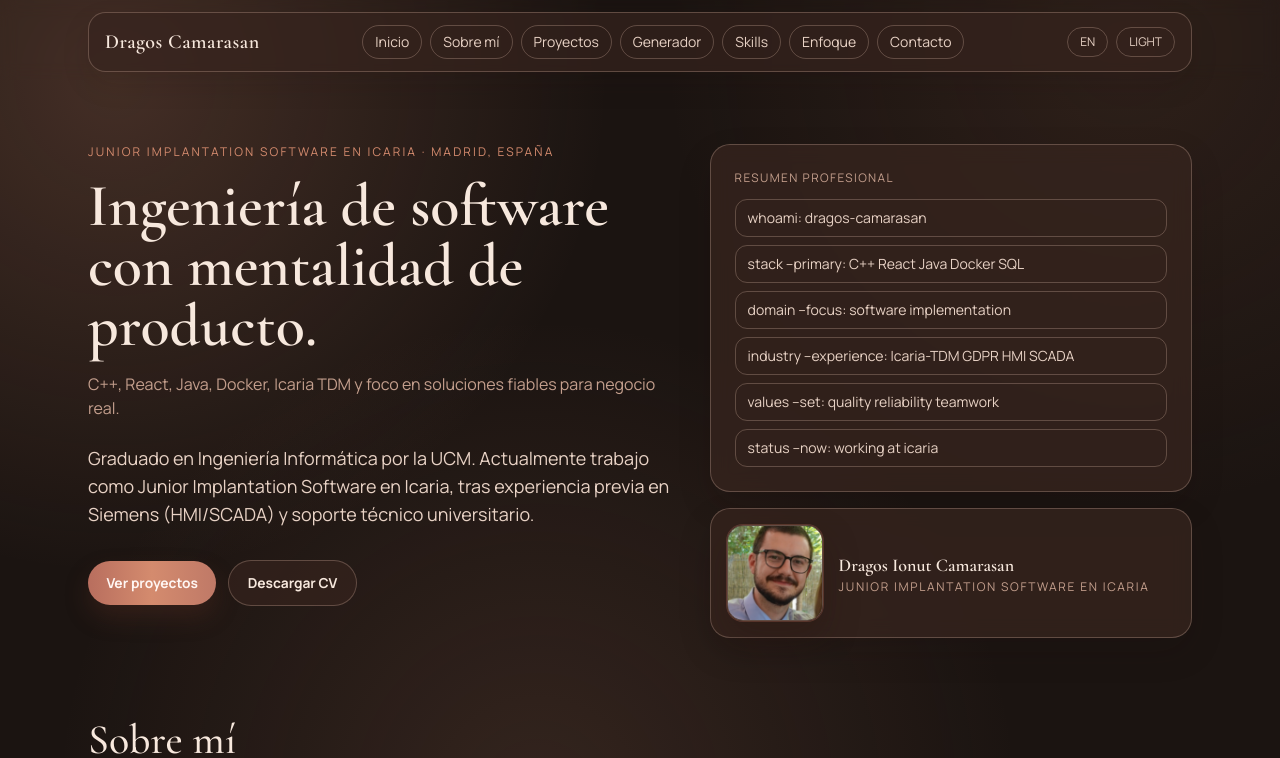
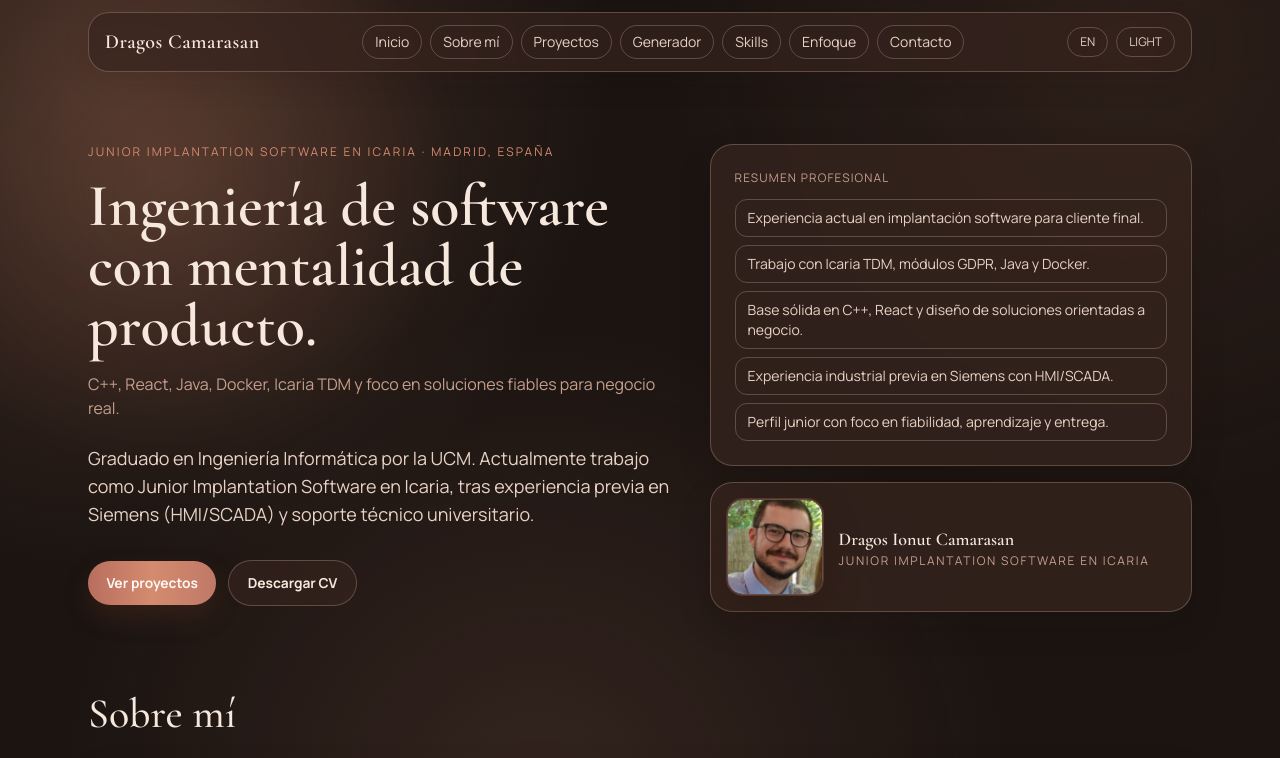
Before and after one commit to dragosic12/dragosic12.github.io, a React (Vite) app: page / in a window 1280 px wide. Shown: the top 758 px of the page. Built offline with nearby package versions, Linux system fonts and the light colour scheme.

Commit message:
Refine visual style and remove terminal-like hero cues

```diff
--- a/src/components/HeroSection.tsx
+++ b/src/components/HeroSection.tsx
@@ -10,9 +10,7 @@ interface HeroSectionProps {
 }
 
 export function HeroSection({ locale, profile, ui, cvUrl }: HeroSectionProps) {
-  const insights = profile.terminalLines.map((line) =>
-    line.replace(/^\$\s*/, '').replace(/\s+#\s*/, ': ').replace(/_/g, ' ').trim()
-  );
+  const insights = profile.insightLines.map((line) => t(line, locale));
 
   return (
     <SectionWrapper id="home" className="pt-10 sm:pt-16">
@@ -47,7 +45,7 @@ export function HeroSection({ locale, profile, ui, cvUrl }: HeroSectionProps) {
 
         <div className="grid gap-4">
           <div className="glass-panel p-5 sm:p-6">
-            <p className="subtle-label">Resumen profesional</p>
+            <p className="subtle-label">{locale === 'es' ? 'Resumen profesional' : 'Professional snapshot'}</p>
             <ol className="mt-3 grid gap-2 text-sm text-[var(--text)]" aria-label="Technical profile summary">
               {insights.map((insight) => (
                 <li key={insight} className="rounded-xl border border-[var(--line)] bg-[var(--bg-soft)]/60 px-3 py-2">
--- a/src/content/portfolioContent.ts
+++ b/src/content/portfolioContent.ts
@@ -34,13 +34,27 @@ export const portfolioContent: PortfolioContent = {
       en: 'Computer Engineering graduate from UCM. I currently work as Junior Implantation Software at Icaria, after previous experience at Siemens (HMI/SCADA) and university IT support.',
     },
     photo: '/assets/profile/Imagen-CV.png',
-    terminalLines: [
-      '$ whoami  # dragos-camarasan',
-      '$ stack --primary  # C++ React Java Docker SQL',
-      '$ domain --focus  # software_implementation',
-      '$ industry --experience  # Icaria-TDM GDPR HMI SCADA',
-      '$ values --set  # quality reliability teamwork',
-      '$ status --now  # working_at_icaria',
+    insightLines: [
+      {
+        es: 'Experiencia actual en implantación software para cliente final.',
+        en: 'Current experience in software implementation for end clients.',
+      },
+      {
+        es: 'Trabajo con Icaria TDM, módulos GDPR, Java y Docker.',
+        en: 'Hands-on work with Icaria TDM, GDPR modules, Java, and Docker.',
+      },
+      {
+        es: 'Base sólida en C++, React y diseño de soluciones orientadas a negocio.',
+        en: 'Strong foundation in C++, React, and business-oriented solution design.',
+      },
+      {
+        es: 'Experiencia industrial previa en Siemens con HMI/SCADA.',
+        en: 'Previous industrial experience at Siemens with HMI/SCADA.',
+      },
+      {
+        es: 'Perfil junior con foco en fiabilidad, aprendizaje y entrega.',
+        en: 'Junior profile focused on reliability, learning, and delivery.',
+      },
     ],
   },
   about: {
--- a/src/styles/index.css
+++ b/src/styles/index.css
@@ -60,9 +60,22 @@ body {
   isolation: isolate;
 }
 
+.app-shell::before {
+  content: '';
+  position: fixed;
+  inset: -18% auto auto -12%;
+  width: min(56vw, 640px);
+  height: min(56vw, 640px);
+  border-radius: 50%;
+  background: radial-gradient(circle, color-mix(in srgb, var(--accent) 18%, transparent), transparent 66%);
+  filter: blur(2px);
+  z-index: -1;
+  pointer-events: none;
+}
+
 .header-shell {
   border: 1px solid var(--line);
-  border-radius: 1.1rem;
+  border-radius: 1.3rem;
   background: color-mix(in srgb, var(--card) 88%, transparent);
   box-shadow: 0 12px 28px rgba(32, 17, 13, 0.12);
 }
@@ -84,7 +97,7 @@ body {
 .glass-panel {
   border: 1px solid var(--line);
   background: var(--card);
-  border-radius: 1.25rem;
+  border-radius: 1.4rem;
   box-shadow: 0 14px 34px rgba(28, 15, 12, 0.14);
   backdrop-filter: blur(10px);
 }
@@ -92,7 +105,7 @@ body {
 .project-card {
   border: 1px solid var(--line);
   background: var(--card);
-  border-radius: 1.25rem;
+  border-radius: 1.4rem;
   padding: 1rem;
   box-shadow: 0 16px 36px rgba(26, 14, 11, 0.15);
   transition: transform 0.22s ease, border-color 0.22s ease, box-shadow 0.22s ease;
@@ -107,9 +120,9 @@ body {
 .chip {
   border-radius: 999px;
   border: 1px solid var(--line);
-  background: color-mix(in srgb, var(--card) 88%, transparent);
+  background: color-mix(in srgb, var(--accent) 13%, var(--card) 87%);
   padding: 0.35rem 0.7rem;
-  font-size: 0.74rem;
+  font-size: 0.76rem;
   font-weight: 600;
   color: var(--title);
 }
@@ -151,7 +164,7 @@ body {
 .subtle-label {
   margin: 0;
   font-size: 0.74rem;
-  letter-spacing: 0.12em;
+  letter-spacing: 0.1em;
   text-transform: uppercase;
   color: var(--muted);
 }
@@ -228,7 +241,7 @@ body {
 
 .preview-area {
   display: flex;
-  min-height: 290px;
+  min-height: 270px;
   width: 100%;
   align-items: center;
   justify-content: center;
--- a/src/types/content.ts
+++ b/src/types/content.ts
@@ -52,7 +52,7 @@ export interface ProfileContent {
   subheadline: LocalizedText;
   shortBio: LocalizedText;
   photo: string;
-  terminalLines: string[];
+  insightLines: LocalizedText[];
 }
 
 export interface AboutContent {
```
